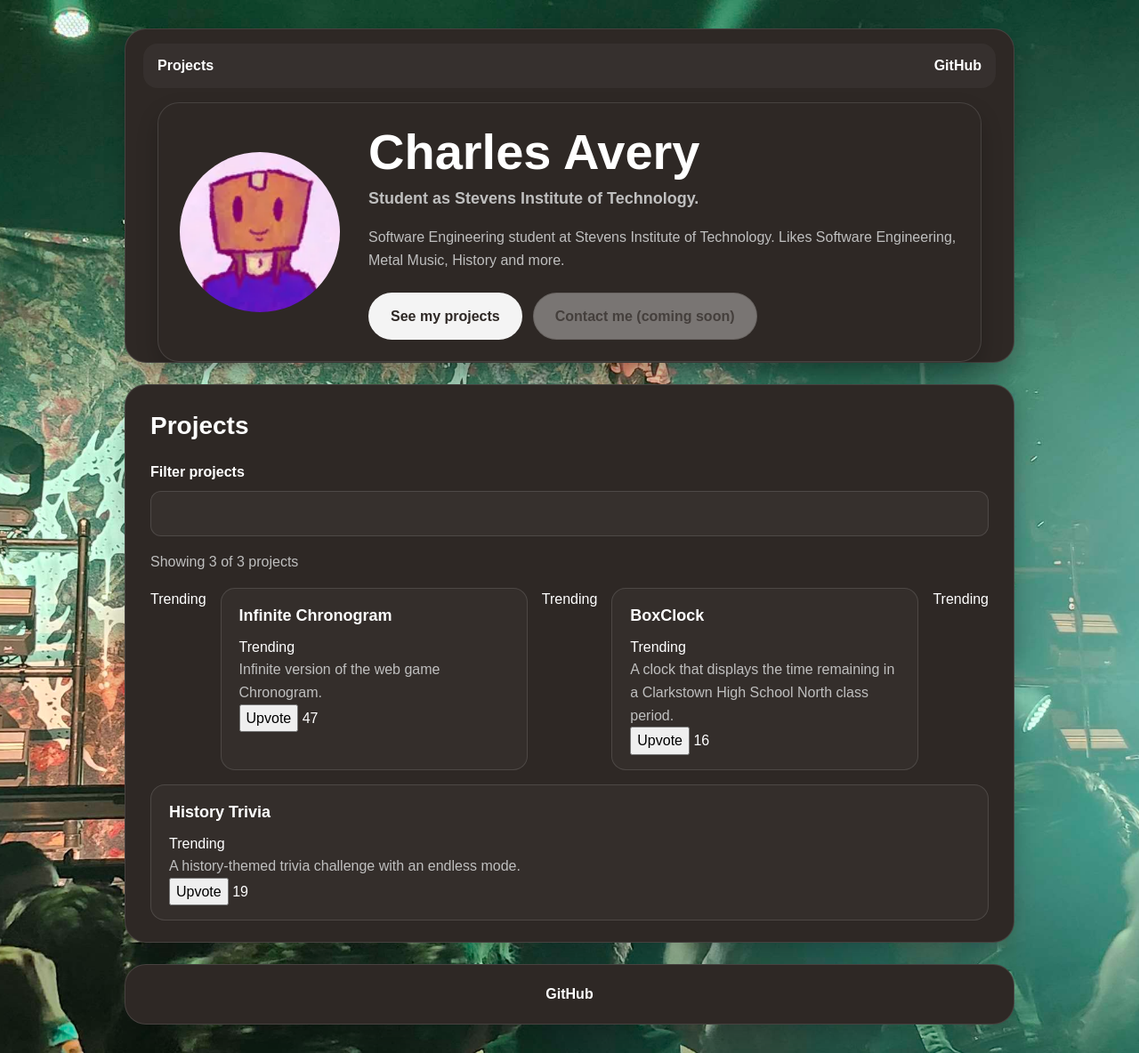
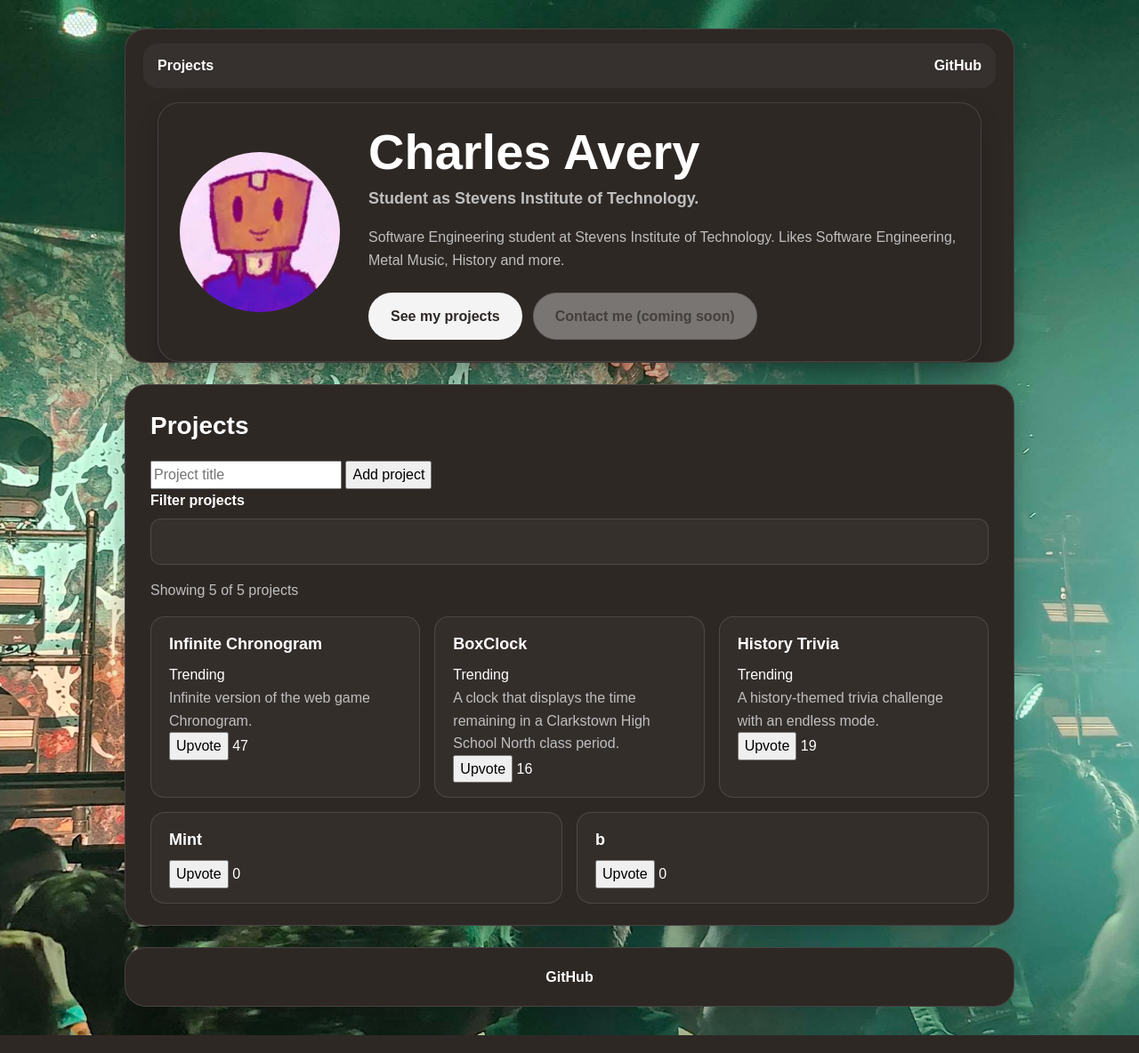
Before and after one commit to Boximas/ssw215-boximas, a Flask app: page / in a window 1280 px wide. Shown: the whole page at 89% size. Run offline with Flask 3, Linux system fonts and the light colour scheme.

Commit message:
feat: create projects over the network

```diff
--- a/labs/lab7/app.py
+++ b/labs/lab7/app.py
@@ -1,7 +1,7 @@
 import json
 from pathlib import Path
 
-from flask import Flask, jsonify, render_template, send_from_directory
+from flask import Flask, jsonify, render_template, request, send_from_directory
 
 app = Flask(__name__)
 PROJECTS_FILE = Path(__file__).resolve().with_name("projects.json")
@@ -28,6 +28,27 @@ def index():
     return render_template("index.html", projects_db=load_projects())
 
 
+@app.route("/api/projects", methods=["POST"])
+def create_project():
+    data = request.get_json(silent=True) or {}
+    title = data.get("title")
+
+    if not isinstance(title, str) or not title.strip():
+        return jsonify({"error": "Title is required"}), 400
+
+    projects_db = load_projects()
+    next_id = max((project["id"] for project in projects_db), default=0) + 1
+    new_project = {
+        "id": next_id,
+        "title": str(title).strip(),
+        "description": "",
+        "likes": 0,
+    }
+    projects_db.append(new_project)
+    save_projects(projects_db)
+    return jsonify(new_project), 201
+
+
 @app.route("/api/projects/<int:project_id>/upvote", methods=["POST"])
 def upvote_project(project_id):
     projects_db = load_projects()
--- a/labs/lab7/projects.json
+++ b/labs/lab7/projects.json
@@ -16,5 +16,17 @@
     "title": "History Trivia",
     "description": "A history-themed trivia challenge with an endless mode.",
     "likes": 19
+  },
+  {
+    "id": 4,
+    "title": "Mint",
+    "description": "",
+    "likes": 0
+  },
+  {
+    "id": 5,
+    "title": "b",
+    "description": "",
+    "likes": 0
   }
 ]
--- a/labs/lab7/static/app.js
+++ b/labs/lab7/static/app.js
@@ -1,8 +1,14 @@
 const filterInput = document.getElementById('filter-input');
 const projectCount = document.getElementById('project-count');
-const cards = Array.from(document.querySelectorAll('.card'));
+const createInput = document.getElementById('new-title');
+const addProjectButton = document.getElementById('add-project-btn');
+
+function getCards() {
+  return Array.from(document.querySelectorAll('.card'));
+}
 
 function updateProjectCount() {
+  const cards = getCards();
   const visibleCards = cards.filter((card) => !card.classList.contains('hidden'));
   const totalProjects = cards.length;
   const visibleProjects = visibleCards.length;
@@ -27,9 +33,18 @@ function updateTrendingBadge(card, likes) {
   }
 }
 
-if (filterInput && projectCount && cards.length) {
-  const handleFilter = () => {
-    const query = filterInput.value.trim().toLowerCase();
+function escapeHtml(value) {
+  return String(value)
+    .replace(/&/g, '&amp;')
+    .replace(/</g, '&lt;')
+    .replace(/>/g, '&gt;')
+    .replace(/"/g, '&quot;')
+    .replace(/'/g, '&#39;');
+}
+
+function handleFilter() {
+  const cards = getCards();
+  const query = filterInput ? filterInput.value.trim().toLowerCase() : '';
 
   cards.forEach((card) => {
     const cardText = card.textContent.toLowerCase();
@@ -38,16 +53,69 @@ if (filterInput && projectCount && cards.length) {
   });
 
   updateProjectCount();
-  };
-
-  filterInput.addEventListener('input', handleFilter);
-  updateProjectCount();
 }
 
-const upvoteButtons = document.querySelectorAll('.upvote-btn');
+if (filterInput) {
+  filterInput.addEventListener('input', handleFilter);
+}
 
-upvoteButtons.forEach((button) => {
-  button.addEventListener('click', async () => {
+updateProjectCount();
+
+if (addProjectButton) {
+  addProjectButton.addEventListener('click', async () => {
+    const title = createInput ? createInput.value : '';
+
+    const response = await fetch('/api/projects', {
+      method: 'POST',
+      headers: {
+        'Content-Type': 'application/json',
+      },
+      body: JSON.stringify({ title }),
+    });
+
+    if (!response.ok) {
+      return;
+    }
+
+    const project = await response.json();
+    const cardList = document.querySelector('.card-list');
+
+    if (!cardList) {
+      return;
+    }
+
+    const article = document.createElement('article');
+    article.className = 'card';
+    article.dataset.projectId = String(project.id);
+    article.innerHTML = `
+      <div class="card-header">
+        <h3 class="card-title">${escapeHtml(project.title)}</h3>
+        <span class="trending-badge hidden">Trending</span>
+      </div>
+      <p>${escapeHtml(project.description)}</p>
+      <div class="card-actions">
+        <button class="upvote-btn" type="button">Upvote</button>
+        <span class="like-count">${project.likes}</span>
+      </div>
+    `;
+
+    cardList.appendChild(article);
+
+    if (createInput) {
+      createInput.value = '';
+    }
+
+    handleFilter();
+  });
+}
+
+document.addEventListener('click', async (event) => {
+  const button = event.target.closest('.upvote-btn');
+
+  if (!button) {
+    return;
+  }
+
   const card = button.closest('.card');
 
   if (!card) {
@@ -76,4 +144,3 @@ upvoteButtons.forEach((button) => {
   likeCount.textContent = data.likes;
   updateTrendingBadge(card, Number(data.likes));
 });
-});
--- a/labs/lab7/templates/index.html
+++ b/labs/lab7/templates/index.html
@@ -46,16 +46,17 @@
       <section class="projects panel" id="projects" aria-labelledby="projects-heading">
         <h2 class="section-title" id="projects-heading">Projects</h2>
 
+        <div class="project-create" aria-label="Add a project">
+          <input id="new-title" type="text" aria-label="New project title" placeholder="Project title" />
+          <button id="add-project-btn" type="button">Add project</button>
+        </div>
+
         <label class="filter-label" for="filter-input">Filter projects</label>
         <input class="filter-input" id="filter-input" type="text" aria-label="Filter projects" />
         <p class="project-count" id="project-count" aria-live="polite">Showing 0 of 0 projects</p>
 
         <div class="card-list">
           {% for project in projects_db %}
-          <!-- hand-edited by CA -->
-          {% if project.likes > 10 %}
-          <span class="badge">Trending</span>
-          {% endif %}
           <article class="card" data-project-id="{{ project.id }}">
             <div class="card-header">
               <h3 class="card-title">{{ project.title }}</h3>
```
Also changed, not shown: labs/lab7/SPEC.md (+5 -5 lines). Lines whose indentation alone changed are shown as unchanged.
